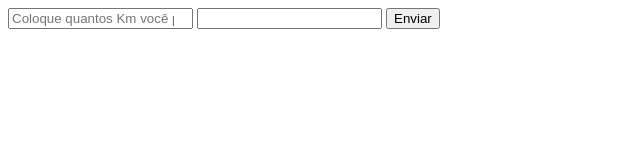
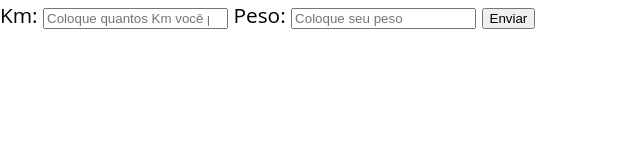
Before and after one commit to Milk21291/SiteDeCalorias, a plain HTML site: page index.html in a window 1280 px wide. Shown: the whole page, without its empty margins (0-640 px from the left). Drawn offline with Linux system fonts and the light colour scheme.

Commit message:
git iniciado

```diff
--- a/assets/css/style.css
+++ b/assets/css/style.css
@@ -0,0 +1,12 @@
+* {
+    box-sizing: border-box;
+    outline: 0;
+  }
+
+  body {
+    margin: 0;
+    padding: 0;
+    font-family: 'Open sans', sans-serif;
+    font-size: 1.3em;
+    line-height: 1.5em;
+  }
--- a/assets/js/index.js
+++ b/assets/js/index.js
@@ -1,3 +1,6 @@
-function stopDefAction(e) {
+form.addEventListener('submit', function (e) {
     e.preventDefault();
-}
+
+    const inputKm = e.target.querySelector('#km');
+    const inputPeso = e.target.querySelector('#peso');
+});
--- a/index.html
+++ b/index.html
@@ -8,13 +8,16 @@
     <title>Site de calorias</title>
 </head>
 <body>
-    <form action="">
-        <label for=""></label>
-        <input type="number" placeholder="Coloque quantos Km você pecorreu">
-        <label for=""></label>
-        <input type="number">
+
+    <section>
+    <form action="/" id="formulario">
+        <label for="km">Km:</label>
+        <input id="km" type="number" placeholder="Coloque quantos Km você pecorreu">
+        <label for="peso">Peso:</label>
+        <input id="peso" type="number" placeholder="Coloque seu peso">
         <input type="submit" value="Enviar">
     </form>
+    </section>
 
     <script src="assets/js/index.js"></script>
 </body>
```
